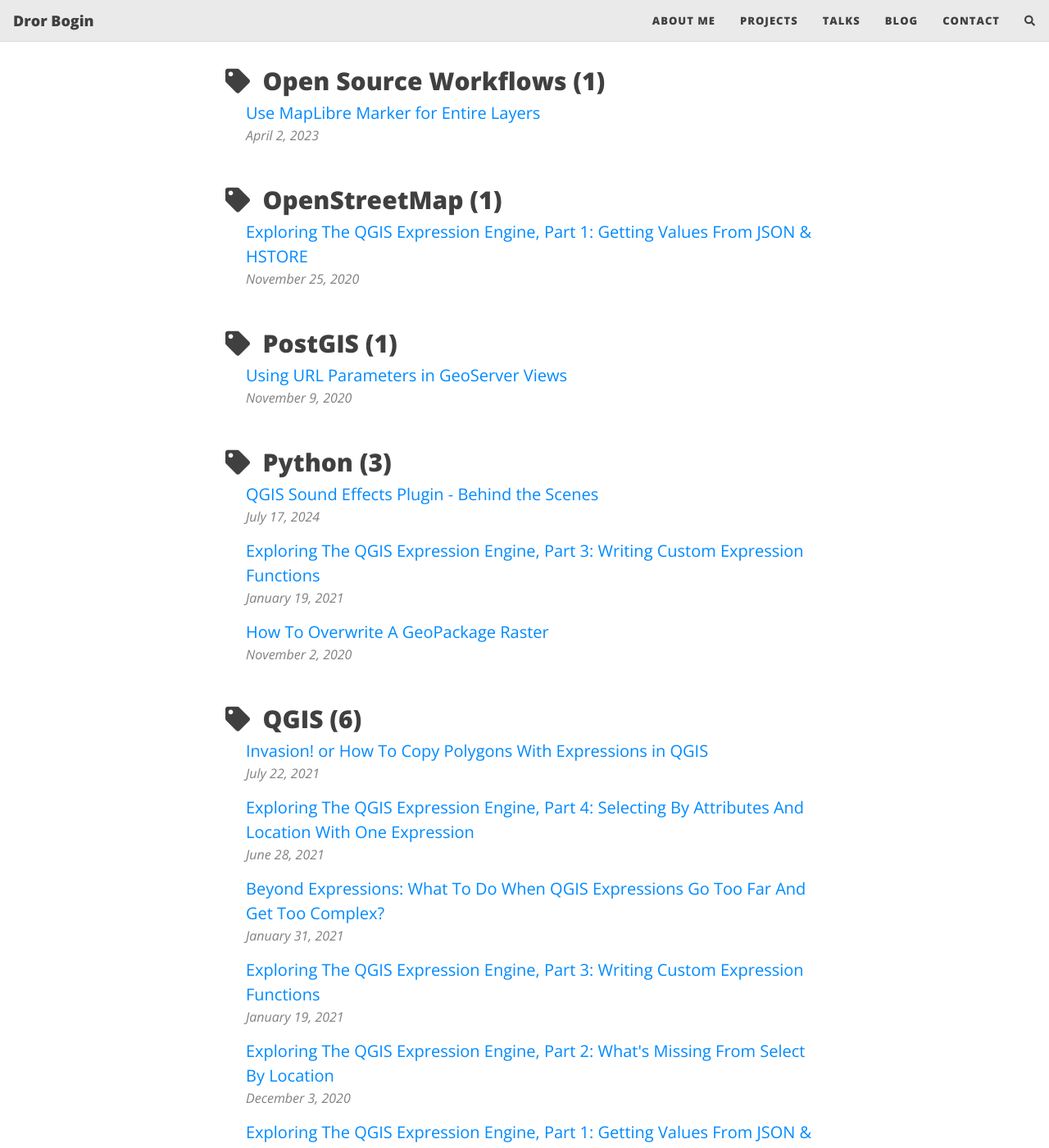
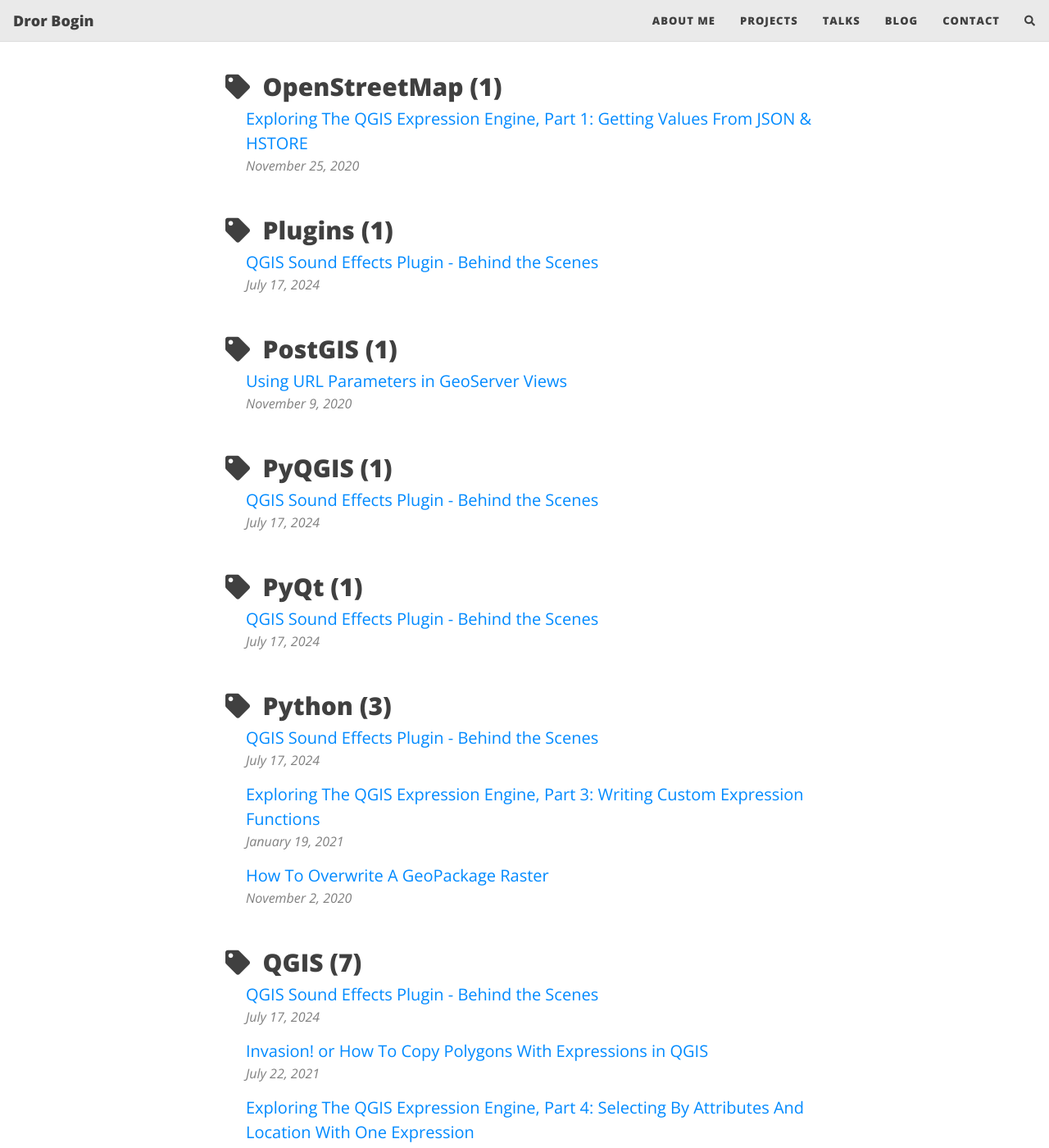
Before and after one commit to bogind/bogind.github.io, a Jekyll site: the page built from tags.html, in a window 1280 px wide and 1400 px high, scrolled down 3761 px. Shown: the whole window at 82% size. Built offline with Jekyll 4.4.1, drawn with Linux system fonts in a browser that asks for light colours; nearby versions of some CDN libraries; comment, search, counter and statistics services are not loaded; some of the changed text lies outside the part shown.

Commit message:
fixed tags for sound effect post

```diff
--- a/_posts/2024-07-17-qgis-sound-effects-plugin.md
+++ b/_posts/2024-07-17-qgis-sound-effects-plugin.md
@@ -1,7 +1,7 @@
 ---
 layout: post
 title: QGIS Sound Effects Plugin - Behind the Scenes
-tags: [Raster,GDAL,GeoPackage,Python]
+tags: [QGIS,PyQGIS,PyQt,Plugins,Python]
 thumbnail-img: /assets/img/blog/qgis_sound_effects_1.png
 share-img: /assets/img/blog/qgis_sound_effects_1.png
 share-title: QGIS Sound Effects Plugin - Behind the Scenes
```
